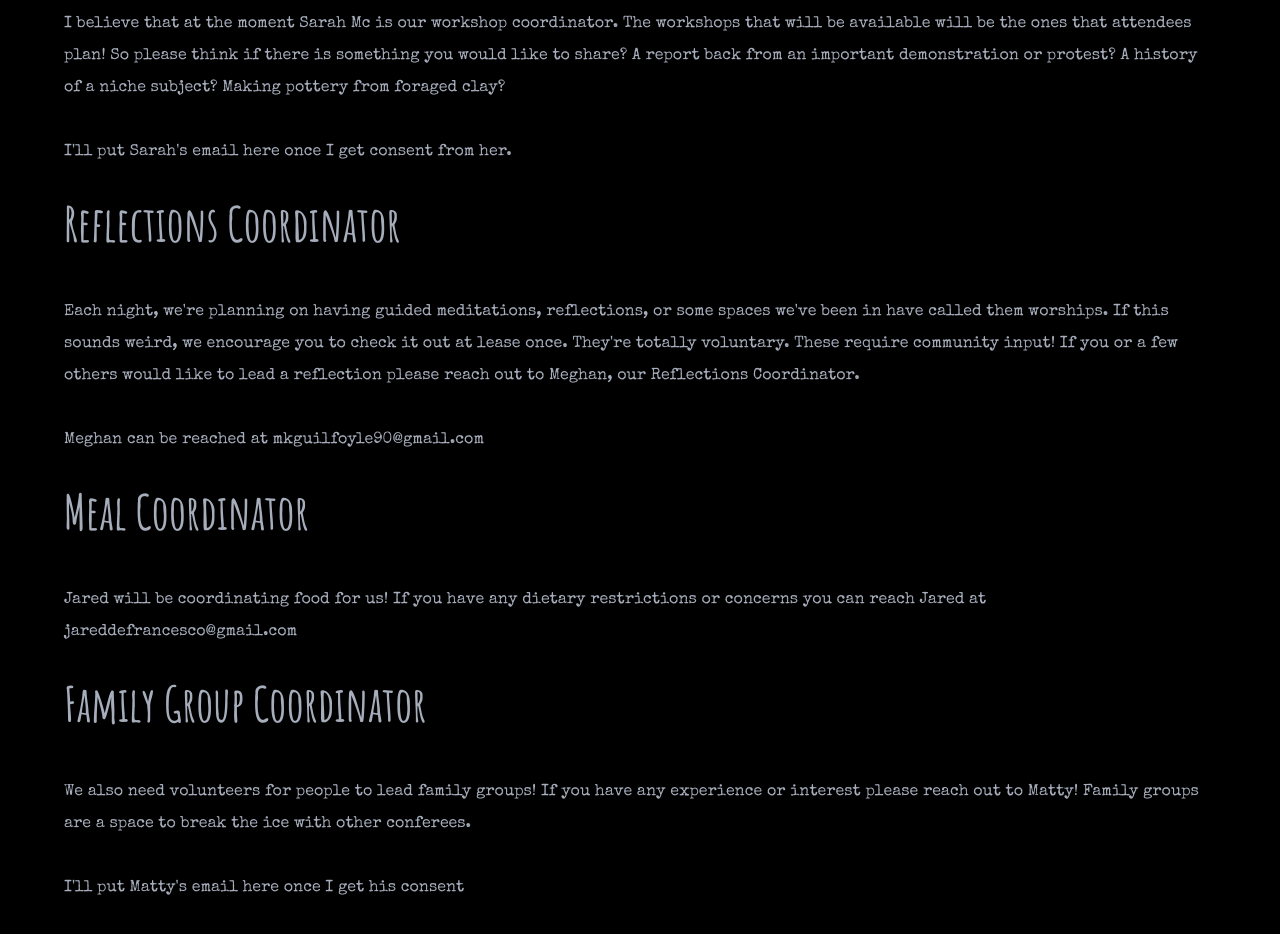
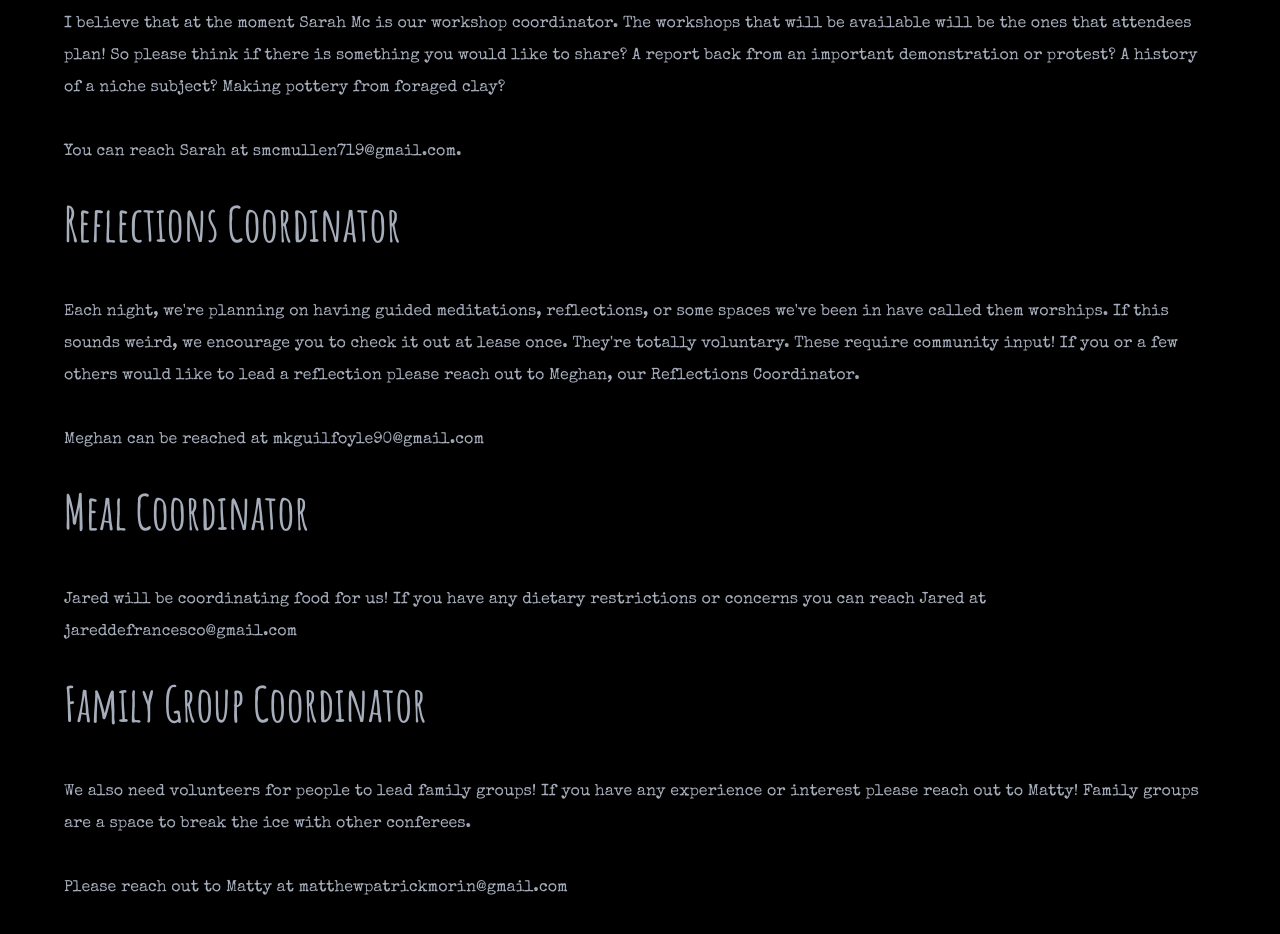
Before and after one commit to cludwell/spokeswheel, a Next.js app: page /contact in a window 1280 px wide. Shown: the part 1060-1994 px from the top of the page. Built offline with nearby package versions, Linux system fonts and the light colour scheme; no server answers.

Commit message:
emails added

```diff
--- a/src/app/contact/page.jsx
+++ b/src/app/contact/page.jsx
@@ -27,7 +27,7 @@ export default function ContactUs() {
         {`I believe that at the moment Sarah Mc is our workshop coordinator. The workshops that will be available will be the ones that attendees plan! So please think if there is something you would like to share? A report back from an important demonstration or protest? A history of a niche subject? Making pottery from foraged clay? `}
       </p>
       <p className="my-8 ">
-        {`I'll put Sarah's email here once I get consent from her.`}
+        {`You can reach Sarah at smcmullen719@gmail.com.`}
       </p>
       <h2 className={amatic.className + " mb-12 text-5xl fade-in"}>
         Reflections Coordinator
@@ -47,7 +47,7 @@ export default function ContactUs() {
         {`We also need volunteers for people to lead family groups! If you have any experience or interest please reach out to Matty! Family groups are a space to break the ice with other conferees.`}
       </p>
       <p className="my-8 ">
-        {`I'll put Matty's email here once I get his consent`}
+        {`Please reach out to Matty at matthewpatrickmorin@gmail.com`}
       </p>
     </div>
   );
```
